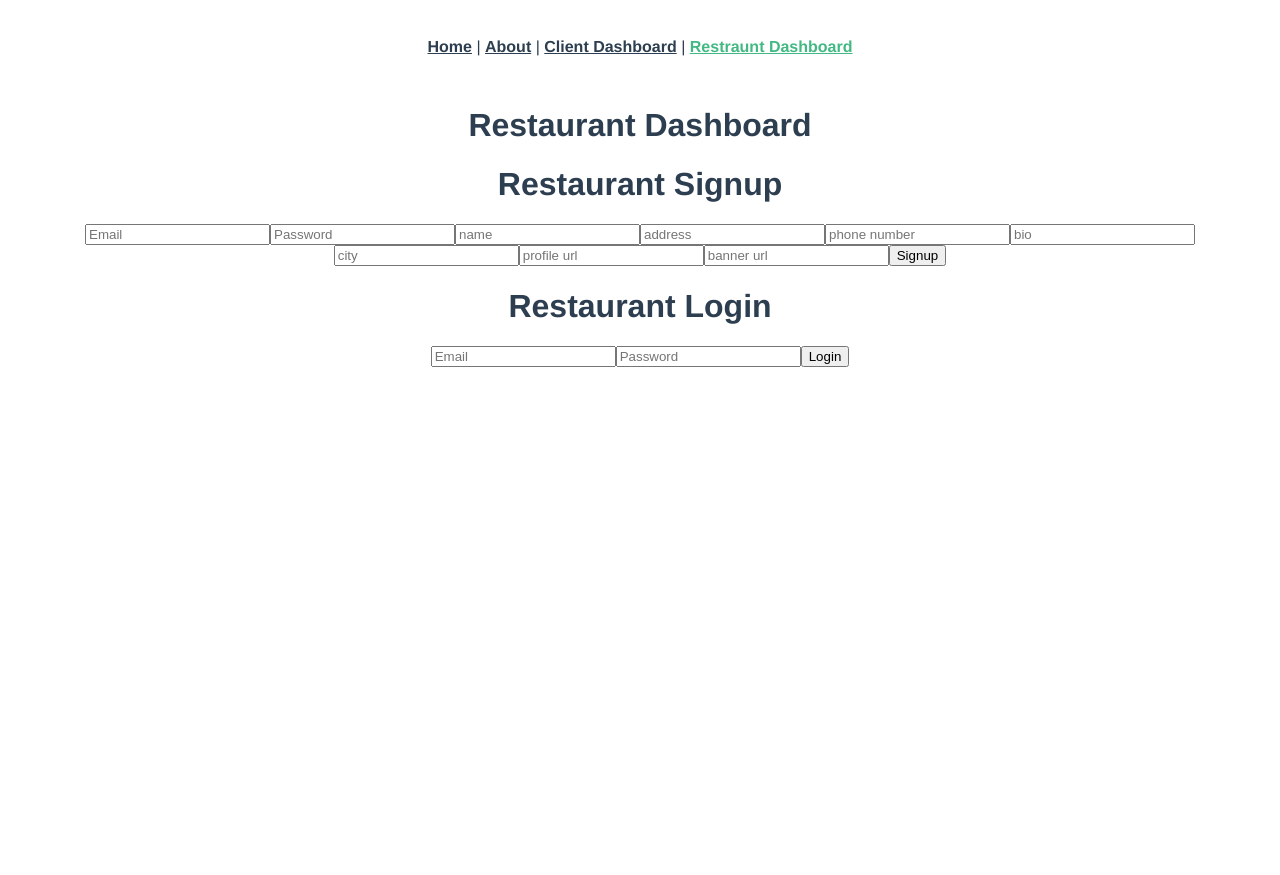
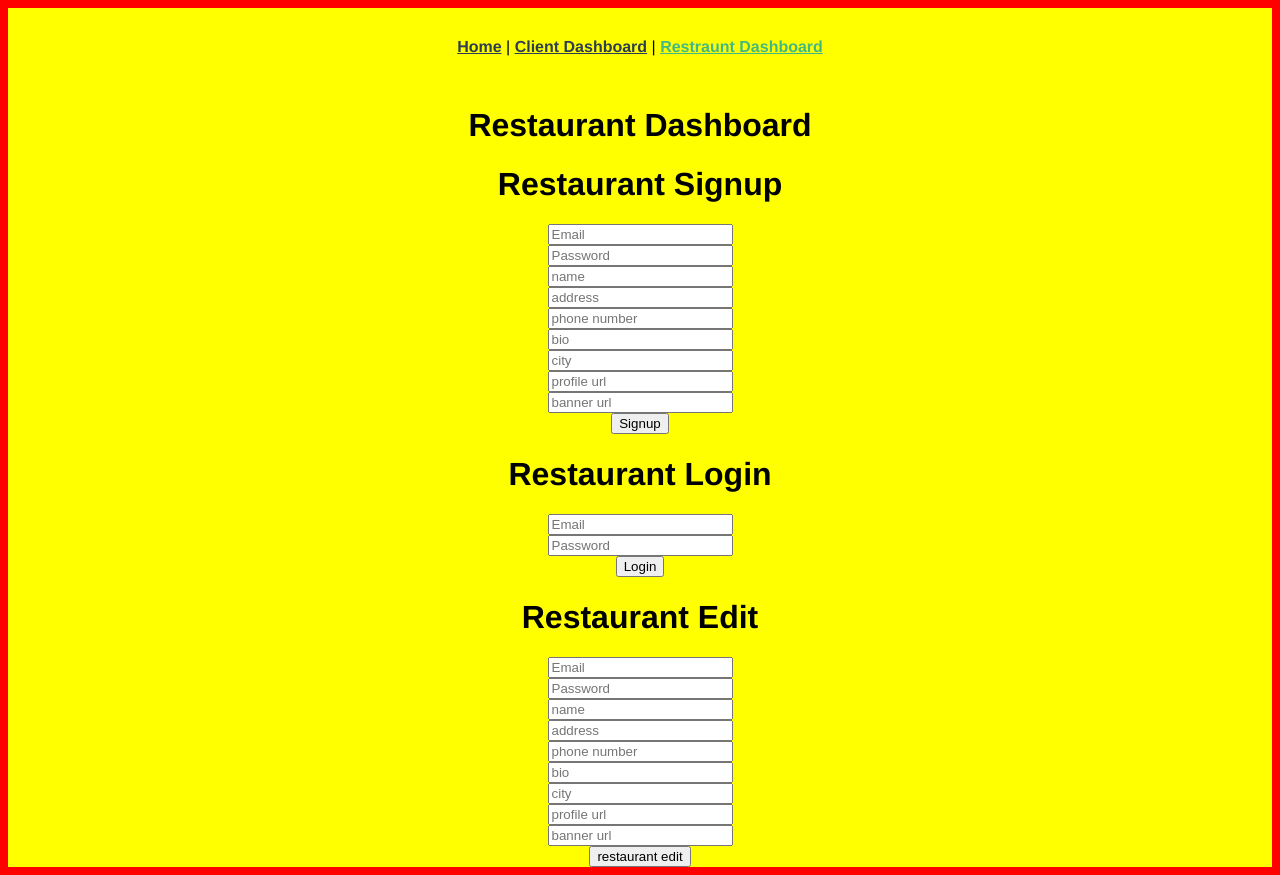
Before and after one commit to ClaytonMalarkey/foodie, a Vue app: page /restaurantdashboard in a window 1280 px wide. Before the commit the page ends 800 px from the top, so only its background shows below. Built offline with nearby package versions, Linux system fonts and the light colour scheme; what vue-cookies would draw is missing.

Commit message:
Added some color and added patch to both restaurant and client

```diff
--- a/src/App.vue
+++ b/src/App.vue
@@ -2,7 +2,6 @@
   <div id="app">
     <nav>
       <router-link to="/">Home</router-link> |
-      <router-link to="/about">About</router-link> |
       <router-link to="/clientdashboard">Client Dashboard</router-link> |
       <router-link to="/restaurantdashboard">Restraunt Dashboard</router-link>
     </nav>
@@ -23,7 +22,8 @@
   -webkit-font-smoothing: antialiased;
   -moz-osx-font-smoothing: grayscale;
   text-align: center;
-  color: #2c3e50;
+  color: black;
+  background-color: yellow;
 }
 
 nav {
@@ -38,4 +38,7 @@ nav a {
 nav a.router-link-exact-active {
   color: #42b983;
 }
+body {
+  background-color: red;
+}
 </style>
--- a/src/components/ClientEdit.vue
+++ b/src/components/ClientEdit.vue
@@ -1,18 +1,19 @@
 <template>
   <div>
-      <h1>Client edit</h1>
+    <h1>Client Signup</h1>
     <form @submit.prevent="signup">
-        <input v-model="email" type="email" placeholder="Email">
-        <input v-model="password" type="password" placeholder="Password">
-        <input v-model="imageURL" type="text" placeholder="Profile Image URL">
-        <input v-model="firstName" type="text" placeholder="First Name">
-        <input v-model="lastName" type="text" placeholder="Last Name">
-        <input v-model="username" type="username" placeholder="username">
+      <input v-model="email" type="email" placeholder="Email"><br>
+      <input v-model="password" type="password" placeholder="Password"><br>
+      <input v-model="image_url" type="text" placeholder="Profile Image URL"><br>
+      <input v-model="first_name" type="text" placeholder="First Name"><br>
+      <input v-model="last_name" type="text" placeholder="Last Name"><br>
+      <input v-model="username" type="username" placeholder="username"><br>
       <!-- Add more registration fields as needed -->
-        <button type="submit">edit client</button>
+      <button type="submit">Edit Client</button>
     </form>
   </div>
 </template>
+
 <script>
   import axios from 'axios';
 
@@ -21,8 +22,7 @@
     data() {
       return {
         email: '',
-        password: '',
-        imageURL: '',
+        passwo_url: '',
         first_name: '',
         last_name: '',
         username: ''
--- a/src/components/ClientLogin.vue
+++ b/src/components/ClientLogin.vue
@@ -2,8 +2,8 @@
   <div>
     <h1>Client Login</h1>
     <form @submit.prevent="login">
-      <input v-model="email" type="email" placeholder="Email" />
-      <input v-model="password" type="password" placeholder="Password" />
+      <input v-model="email" type="email" placeholder="Email" /><br>
+      <input v-model="password" type="password" placeholder="Password" /><br>
       <button type="submit">Login</button>
     </form>
   </div>
--- a/src/components/ClientSignup.vue
+++ b/src/components/ClientSignup.vue
@@ -2,12 +2,12 @@
   <div>
     <h1>Client Signup</h1>
     <form @submit.prevent="signup">
-      <input v-model="email" type="email" placeholder="Email">
-      <input v-model="password" type="password" placeholder="Password">
-      <input v-model="image_url" type="text" placeholder="Profile Image URL">
-      <input v-model="first_name" type="text" placeholder="First Name">
-      <input v-model="last_name" type="text" placeholder="Last Name">
-      <input v-model="username" type="username" placeholder="username">
+      <input v-model="email" type="email" placeholder="Email"><br>
+      <input v-model="password" type="password" placeholder="Password"><br>
+      <input v-model="image_url" type="text" placeholder="Profile Image URL"><br>
+      <input v-model="first_name" type="text" placeholder="First Name"><br>
+      <input v-model="last_name" type="text" placeholder="Last Name"><br>
+      <input v-model="username" type="username" placeholder="username"><br>
       <!-- Add more registration fields as needed -->
       <button type="submit">Signup</button>
     </form>
--- /dev/null
+++ b/src/components/RestaurantEdit.vue
@@ -0,0 +1,98 @@
+<template>
+
+    <div>
+      <h1>Restaurant Edit</h1>
+      <form @submit.prevent="signup">
+        <input v-model="email" type="email" placeholder="Email"><br>
+        <input v-model="password" type="password" placeholder="Password"><br>
+        <input v-model="name" type="text" placeholder="name"><br>
+        <input v-model="address" type="text" placeholder="address"><br>
+        <input v-model="phone_number" type="text" placeholder="phone number"><br>
+        <input v-model="bio" type="text" placeholder="bio"><br>
+        <input v-model="city" type="text" placeholder="city"><br>
+        <input v-model="profile_url" type="text" placeholder="profile url"><br>
+        <input v-model="banner_url" type="text" placeholder="banner url"><br>
+        <!-- Add more registration fields as needed (e.g., restaurant name, address) -->
+        <button type="submit">restaurant edit</button>
+      </form>
+    </div>
+
+</template>
+
+<script>
+
+import axios from 'axios';
+
+export default {
+  name: 'RestaurantEdit',
+  data() {
+    return {
+      email: '',
+      password: '',
+      name:'',
+      phone_number:'',
+      address:'',
+      bio:'',
+      city:'',
+      profile_url:'',
+      banner_url:''
+      // Add more data properties for registration fields
+    };
+  },
+  methods: {
+    signup() {
+
+      const RestrantData = {
+
+  email: this.email,
+  password: this.password,
+  name: this.name,
+  address: this.address,
+  phone_number: this.phone_number,
+  bio: this.bio,
+  city: "Calgary",
+  profile_url: this.profile_url,
+  banner_url: this.banner_url
+  // "restaurant_id": "(number)"
+
+      // email: this.email,
+      // password: this.password,
+      // name: this.name,
+      // address: this.address,
+      // phone_number: "780-765-2670",
+      // bio: this.bio,
+      // city: this.city,
+      // profile_url: this.profile_url,
+      // banner_url: this.banner_url
+      };
+
+    console.log(RestrantData);
+    console.log("triggered")
+    const query = this.$route.query
+    console.log(query)
+    const restaurant_id = query.restaurant_id
+
+      axios.patch(`https://foodie.bymoen.codes/api/restaurant?restaurant_id=${restaurant_id}`, RestrantData,{
+      headers : {
+        'x-api-key': 'XpRImBVFyl7owgj68TLt',
+        'Content-Type': 'application/json',
+        'token': this.token
+      }
+    }).then(response => {
+        // Handle the response, set user as authenticated, and store tokens
+        console.log('This is response', response)
+        // // this.$store.commit('setUser', response.data.user);
+        this.$router.push('/restaurant'); // Redirect to the profile page
+        const { restaurant_id, token } = response.data
+        // // Store token and client_id in cookies with email as the title
+        this.$cookies.set('restaurant_token', token)
+        this.$cookies.set('restaurant_id', restaurant_id)
+      })
+      .catch(error => {
+        // Handle registration error, show a message, or redirect to an error page
+        console.error('restaurant edit failed', error);
+      });
+  },
+},
+}
+</script>
--- a/src/components/RestaurantLogin.vue
+++ b/src/components/RestaurantLogin.vue
@@ -2,8 +2,8 @@
     <div>
       <h1>Restaurant Login</h1>
       <form @submit.prevent="login">
-        <input v-model="email" type="email" placeholder="Email">
-        <input v-model="password" type="password" placeholder="Password">
+        <input v-model="email" type="email" placeholder="Email"><br>
+        <input v-model="password" type="password" placeholder="Password"><br>
         <button type="submit">Login</button>
       </form>
     </div>
--- a/src/components/RestaurantSignup.vue
+++ b/src/components/RestaurantSignup.vue
@@ -2,15 +2,15 @@
     <div>
       <h1>Restaurant Signup</h1>
       <form @submit.prevent="signup">
-        <input v-model="email" type="email" placeholder="Email">
-        <input v-model="password" type="password" placeholder="Password">
-        <input v-model="name" type="text" placeholder="name">
-        <input v-model="address" type="text" placeholder="address">
-        <input v-model="phone_number" type="text" placeholder="phone number">
-        <input v-model="bio" type="text" placeholder="bio">
-        <input v-model="city" type="text" placeholder="city">
-        <input v-model="profile_url" type="text" placeholder="profile url">
-        <input v-model="banner_url" type="text" placeholder="banner url">
+        <input v-model="email" type="email" placeholder="Email"><br>
+        <input v-model="password" type="password" placeholder="Password"><br>
+        <input v-model="name" type="text" placeholder="name"><br>
+        <input v-model="address" type="text" placeholder="address"><br>
+        <input v-model="phone_number" type="text" placeholder="phone number"><br>
+        <input v-model="bio" type="text" placeholder="bio"><br>
+        <input v-model="city" type="text" placeholder="city"><br>
+        <input v-model="profile_url" type="text" placeholder="profile url"><br>
+        <input v-model="banner_url" type="text" placeholder="banner url"><br>
         <!-- Add more registration fields as needed (e.g., restaurant name, address) -->
         <button type="submit">Signup</button>
       </form>
--- a/src/router/index.js
+++ b/src/router/index.js
@@ -6,8 +6,9 @@ import RestaurantDashboard from "../views/RestaurantDashboard.vue"
 import Discover from "../components/Discover.vue"
 import Restaurant from '../components/Restaurant.vue'
 import ShoppingCart from '../components/ShoppingCart.vue'
-// import ClientEdit from '../components/ClientEdit.vue'
+import ClientEdit from '../components/ClientEdit.vue'
 import ClientView from '../components/Client.vue'
+import RestaurantEdit from '../components/RestaurantEdit'
 Vue.use(VueRouter)
 
 const routes = [
@@ -17,15 +18,20 @@ const routes = [
     component: HomeView
   },
   {
+    path: '/restaurantedit',
+    name: 'restaurantedit',
+    component: RestaurantEdit
+  },
+  {
     path: '/client',
     name: 'client',
     component: ClientView
   },
-  // {
-  //   path: '/clientedit',
-  //   name: 'clientEdit',
-  //   component: ClientEdit
-  // },
+  {
+    path: '/ClientEdit',
+    name: 'ClientEdit',
+    component: ClientEdit
+  },
   {
     path: '/shoppingcart',
     name: 'home',
--- a/src/views/ClientDashboard.vue
+++ b/src/views/ClientDashboard.vue
@@ -3,7 +3,7 @@
       <h1>Client Dashboard</h1>
       <ClientSignup></ClientSignup>
       <ClientLogin></ClientLogin>
-      <!-- <ClientEdit></ClientEdit> -->
+      <ClientEdit></ClientEdit>
       <ClientView></ClientView>
       <!-- <img alt="Vue logo" src="../assets/logo.png"> -->
       <!-- <HelloWorld msg="Welcome to Your Vue.js App"/> -->
@@ -15,14 +15,14 @@
 
   import ClientSignup from '@/components/ClientSignup.vue';
   import ClientLogin from '@/components/ClientLogin.vue';
-  // import ClientEdit from '@/components/ClientEdit.vue';
+  import ClientEdit from '@/components/ClientEdit.vue';
   import ClientView from '@/components/Client.vue';
   export default {
     name: 'ClientDashboard',
     components: {
         ClientSignup,
         ClientLogin,
-        // ClientEdit,
+        ClientEdit,
         ClientView
     }
 
--- a/src/views/HomeView.vue
+++ b/src/views/HomeView.vue
@@ -1,27 +1,20 @@
 <template>
   <div class="home">
     <h1>home route</h1>
-    <ClientSignup></ClientSignup>
-    <ClientLogin></ClientLogin>
-    <!-- <RestaurantSignup></RestaurantSignup> -->
-    <!-- <img alt="Vue logo" src="../assets/logo.png"> -->
-    <!-- <HelloWorld msg="Welcome to Your Vue.js App"/> -->
+    <router-link to="/clientdashboard"><button>Client Creation</button></router-link><br>
+    <router-link to="/clientdashboard"><button>Client login</button></router-link><br>
+    <router-link to="/restaurantdashboard"><button>Restaurant Creation</button></router-link><br>
+    <router-link to="/restaurantdashboard"><button>Restaurant Login</button></router-link><br>
   </div>
 </template>
 
 <script>
-// @ is an alias to /src
-import ClientSignup from '@/components/ClientSignup.vue';
-import ClientLogin from '@/components/ClientLogin.vue';
 // import RestaurantSignup from '@/components/RestrauntSignup.vue'
 
 export default {
   name: 'HomeView',
   components: {
-    // HelloWorld
-    ClientSignup,
-    // RestaurantSignup,
-    ClientLogin
+
   }
 
 }
--- a/src/views/RestaurantDashboard.vue
+++ b/src/views/RestaurantDashboard.vue
@@ -3,6 +3,7 @@
       <h1>Restaurant Dashboard</h1>
       <RestaurantSignup></RestaurantSignup>
       <RestaurantLogin></RestaurantLogin>
+      <RestaurantEdit></RestaurantEdit>
 
       <!-- <img alt="Vue logo" src="../assets/logo.png"> -->
       <!-- <HelloWorld msg="Welcome to Your Vue.js App"/> -->
@@ -14,11 +15,14 @@
 
   import RestaurantSignup from '@/components/RestaurantSignup.vue';
   import RestaurantLogin from '@/components/RestaurantLogin.vue'
+  import RestaurantEdit from '@/components/RestaurantEdit.vue';
+
   export default {
     name: 'RestaurantDashboard',
     components: {
         RestaurantSignup,
-        RestaurantLogin
+        RestaurantLogin,
+        RestaurantEdit
     }
 
   }
```
Lines whose indentation alone changed are shown as unchanged.
